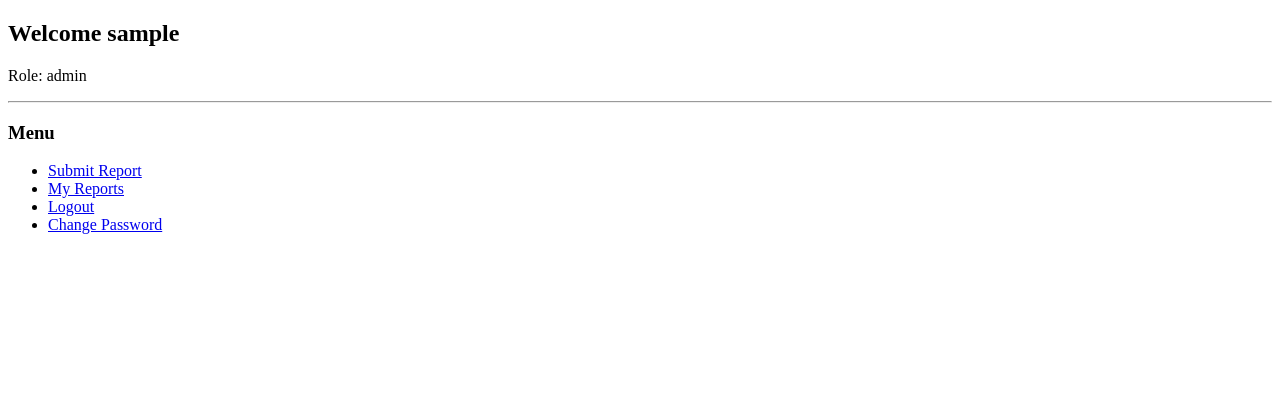
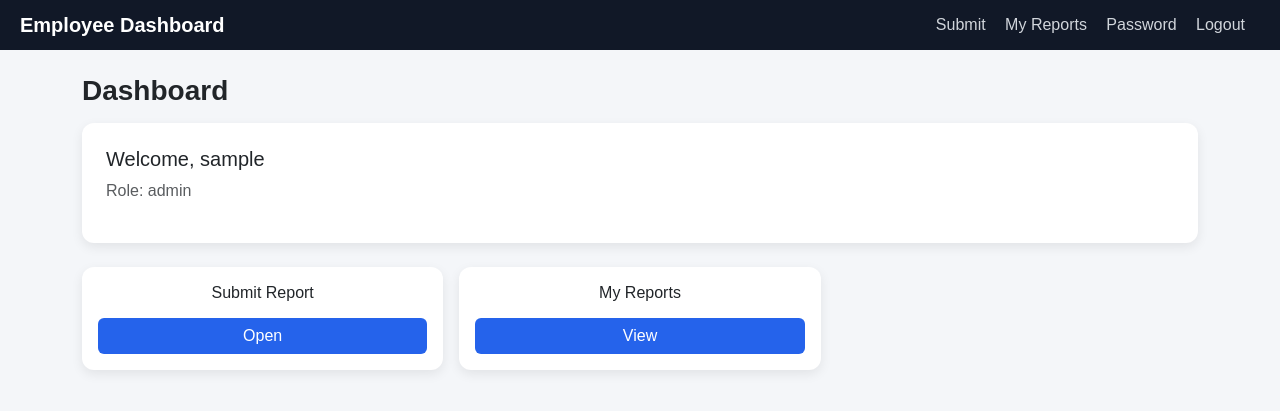
Before and after one commit to CorvusCodeReview/employee-dashboard, a Flask app: page / in a window 1280 px wide. Shown: the top 411 px of the page. Run offline with Flask 3, Linux system fonts and the light colour scheme; the visitor is signed in with stand-in values (Sample User, id 1).

Commit message:
Update dashboard.html

```diff
--- a/templates/dashboard.html
+++ b/templates/dashboard.html
@@ -1,29 +1,39 @@
-<!DOCTYPE html>
-<html>
-<head>
-    <title>Dashboard</title>
-</head>
-<body>
+{% extends 'base.html' %}
 
-<h2>Welcome {{ current_user.username }}</h2>
-<p>Role: {{ current_user.role }}</p>
+{% block content %}
 
-<hr>
+<h3 class="page-title">Dashboard</h3>
 
-<h3>Menu</h3>
+<div class="card p-4 mb-4">
+    <h5>Welcome, {{ current_user.username }}</h5>
+    <p class="text-muted">Role: {{ current_user.role }}</p>
+</div>
 
-<ul>
-    <li><a href="/submit_report">Submit Report</a></li>
-    <li><a href="/my_reports">My Reports</a></li>
+<div class="row g-3">
 
-    {% if current_user.role in ['manager', 'senior'] %}
-        <li><a href="/all_reports">All Reports</a></li>
-        <li><a href="/manage_tasks">Manage Tasks</a></li>
+    <div class="col-md-4">
+        <div class="card p-3 text-center">
+            <h6>Submit Report</h6>
+            <a href="/submit_report" class="btn btn-primary mt-2">Open</a>
+        </div>
+    </div>
+
+    <div class="col-md-4">
+        <div class="card p-3 text-center">
+            <h6>My Reports</h6>
+            <a href="/my_reports" class="btn btn-primary mt-2">View</a>
+        </div>
+    </div>
+
+    {% if current_user.role in ['manager','senior'] %}
+    <div class="col-md-4">
+        <div class="card p-3 text-center">
+            <h6>All Reports</h6>
+            <a href="/all_reports" class="btn btn-primary mt-2">Open</a>
+        </div>
+    </div>
     {% endif %}
 
-    <li><a href="/logout">Logout</a></li>
-    <li><a href="/change_password">Change Password</a></li>
-</ul>
+</div>
 
-</body>
-</html>
+{% endblock %}
```
